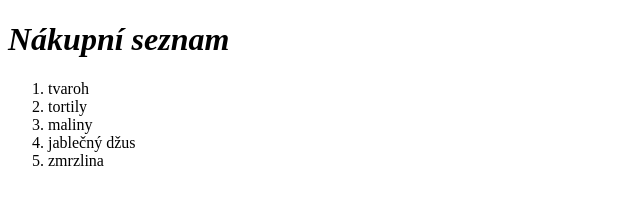
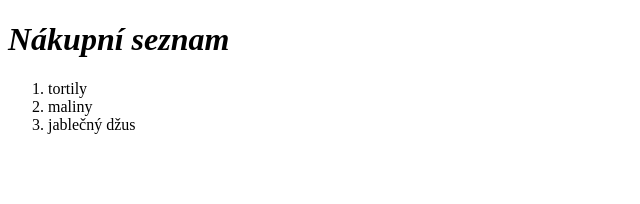
Before and after one commit to katinecka/nakupniseznam.tw, a plain HTML site: page index.html in a window 1280 px wide. Shown: the whole page, without its empty margins (0-640 px from the left). Drawn offline with Linux system fonts and the light colour scheme.

Commit message:
bez mlika

```diff
--- a/index.html
+++ b/index.html
@@ -8,11 +8,9 @@
 <body>
     <h1><strong> <em>Nákupní seznam</em></strong></h1>
     <ol>
-        <li>tvaroh</li>
         <li>tortily</li>
         <li>maliny</li>
         <li>jablečný džus</li>
-        <li>zmrzlina</li>
     </ol>
 </body>
 </html>
```
